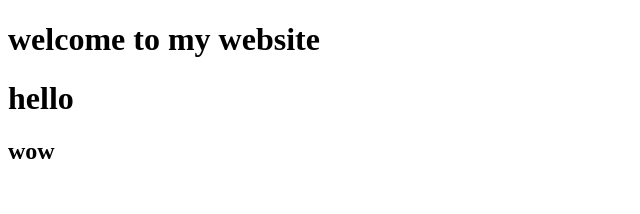
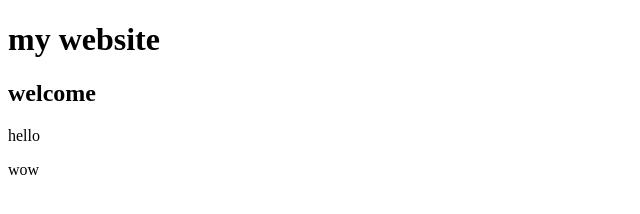
Before and after one commit to saacidyuusuf/cabdimalik, a plain HTML site: page index.html in a window 1280 px wide. Shown: the whole page, without its empty margins (0-640 px from the left). Drawn offline with Linux system fonts and the light colour scheme.

Commit message:
added headings

```diff
--- a/index.html
+++ b/index.html
@@ -7,8 +7,9 @@
     <title>Document</title>
 </head>
 <body>
-    <h1>welcome to my website</h1>
-    <h1>hello</h1>
-    <h2>wow</h2>
+    <h1>my website</h1>
+    <h2>welcome</h2>
+    <p>hello</p>
+    <p>wow</p>
 </body>
 </html>
```
